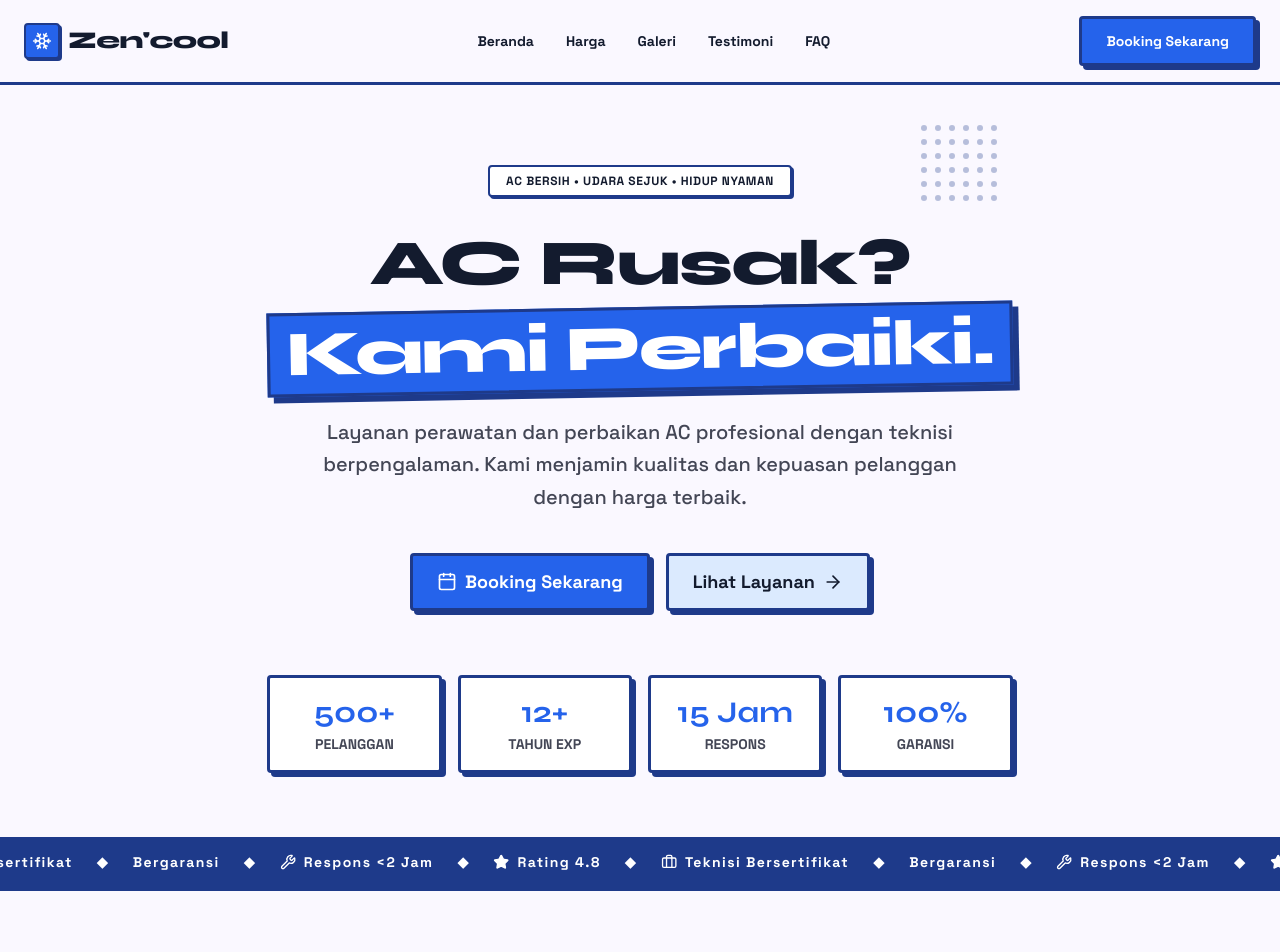
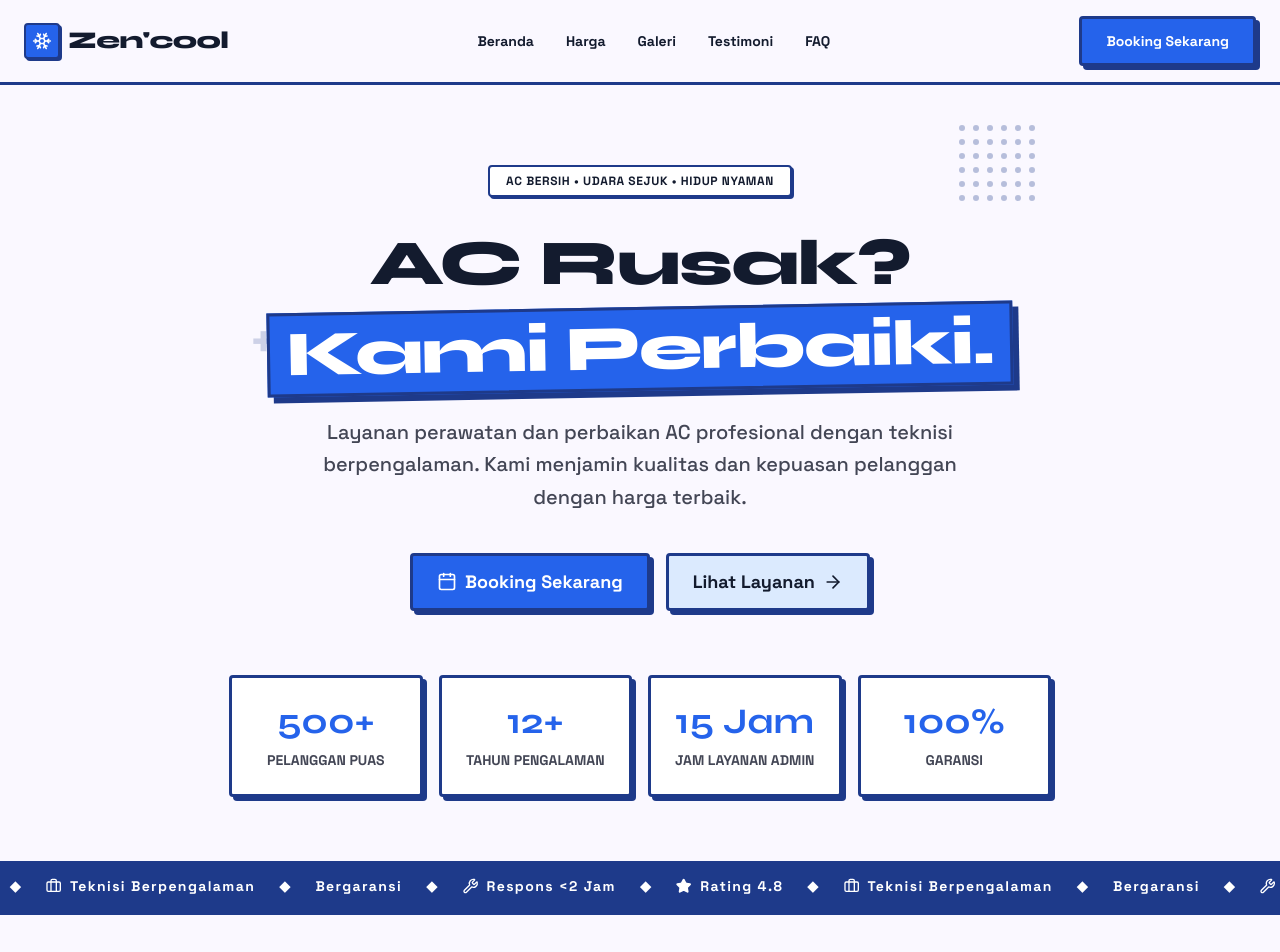
Before and after one commit to AlBasyaar/CV-Zen-Cool, a Next.js app: page / in a window 1280 px wide. Shown: the top 952 px of the page. Built offline with nearby package versions, Linux system fonts and the light colour scheme.

Commit message:
Update HeroSection and Ticker components with improved statistics labels and animation settings for enhanced user experience

```diff
--- a/app/components/HeroSection.tsx
+++ b/app/components/HeroSection.tsx
@@ -69,19 +69,19 @@ export function HeroSection() {
           className="grid grid-cols-1 md:grid-cols-4 gap-4 w-full"
         >
           {[
-            { value: "500+", label: "Pelanggan" },
-            { value: "12+", label: "Tahun Exp" },
-            { value: "15 Jam", label: "Respons" },
+            { value: "500+", label: "Pelanggan Puas" },
+            { value: "12+", label: "Tahun Pengalaman" },
+            { value: "15 Jam", label: "Jam Layanan Admin" },
             { value: "100%", label: "Garansi" },
           ].map((stat, i) => (
             <div
               key={i}
-              className="bg-white border-[3px] border-[#1E3A8A] shadow-[4px_4px_0px_0px_#1E3A8A] p-4 rounded-sm flex flex-col items-center justify-center hover:-translate-y-1 hover:shadow-[6px_6px_0px_0px_#1E3A8A] transition-all"
+              className="bg-white border-[3px] border-[#1E3A8A] shadow-[4px_4px_0px_0px_#1E3A8A] p-6 rounded-sm flex flex-col items-center justify-center hover:-translate-y-1 hover:shadow-[6px_6px_0px_0px_#1E3A8A] transition-all"
             >
-              <span className="font-[family-name:var(--font-syne)] text-2xl md:text-3xl font-bold text-[#2563EB]">
+              <span className="font-[family-name:var(--font-syne)] text-4xl font-bold text-[#2563EB] text-center">
                 {stat.value}
               </span>
-              <span className="text-xs md:text-sm font-bold text-[#434655] uppercase mt-1">
+              <span className="text-sm font-bold text-[#434655] uppercase mt-2 text-center">
                 {stat.label}
               </span>
             </div>
--- a/app/components/Ticker.tsx
+++ b/app/components/Ticker.tsx
@@ -7,11 +7,11 @@ export function Ticker() {
   return (
     <div className="w-full bg-[#1E3A8A] border-y-[3px] border-[#1E3A8A] overflow-hidden py-3 shadow-[0px_4px_0px_0px_#1E3A8A]">
       <motion.div
-        className="flex whitespace-nowrap items-center text-white font-bold tracking-widest text-sm"
-        animate={{ x: [0, -1035] }}
-        transition={{ ease: "linear", duration: 10, repeat: Infinity }}
+        className="flex whitespace-nowrap items-center text-white font-bold tracking-widest text-sm w-max"
+        animate={{ x: ["0%", "-50%"] }}
+        transition={{ ease: "linear", duration: 60, repeat: Infinity }}
       >
-        {[...Array(6)].map((_, i) => (
+        {[...Array(12)].map((_, i) => (
           <div key={i} className="flex items-center">
             <span className="mx-6">◆</span>
             <span>Bergaransi</span>
@@ -23,7 +23,7 @@ export function Ticker() {
             <span>Rating 4.8</span>
             <span className="mx-6">◆</span>
             <Briefcase className="w-4 h-4 mr-2" />
-            <span>Teknisi Bersertifikat</span>
+            <span>Teknisi Berpengalaman</span>
           </div>
         ))}
       </motion.div>
```
